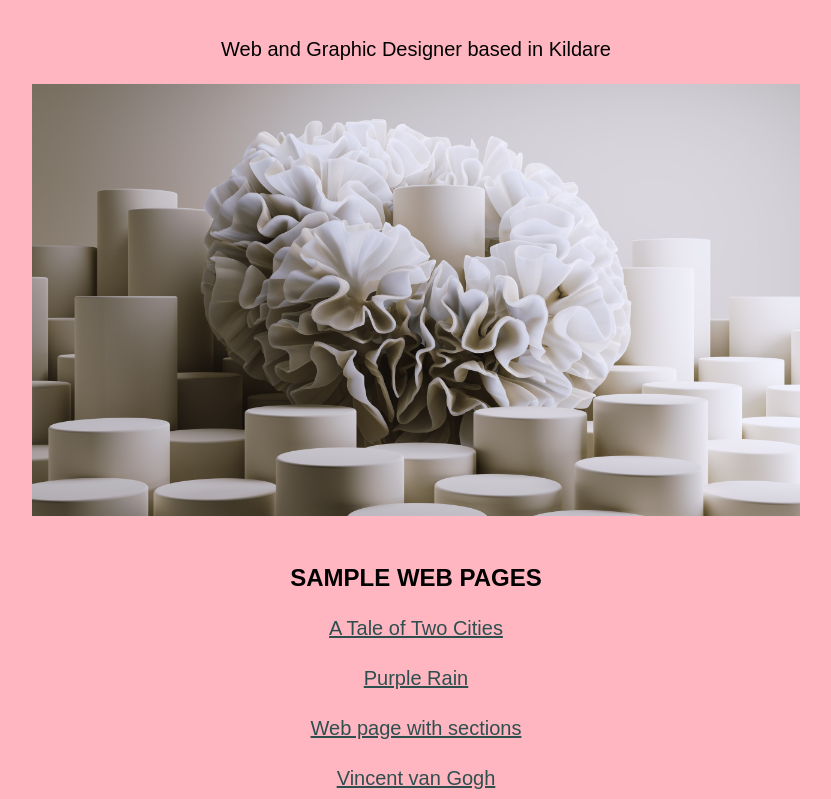
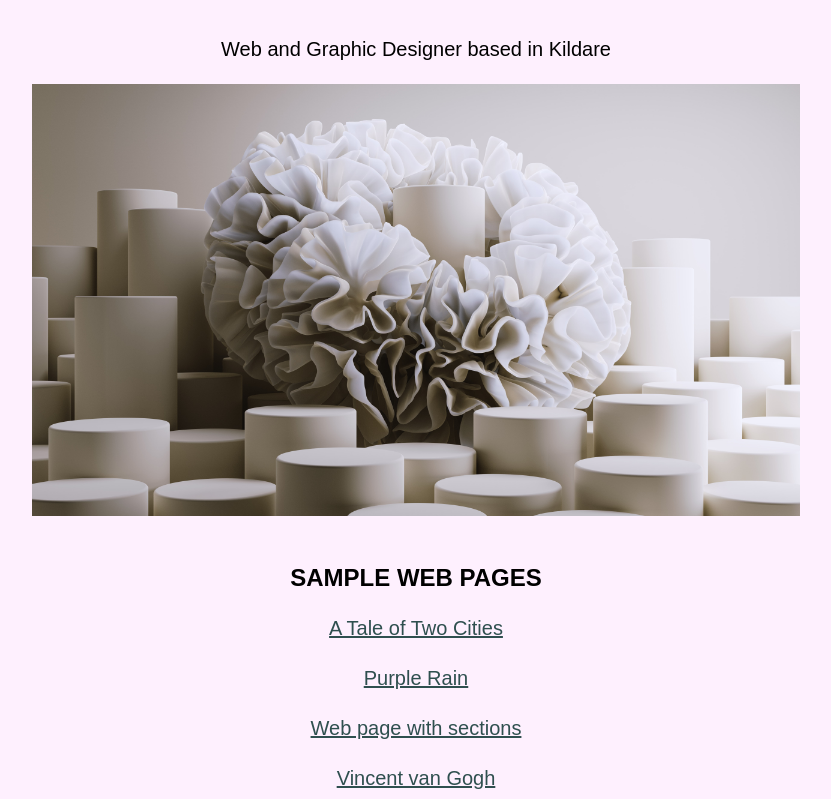
Before and after one commit to Kate-prx/kate-prx, a plain HTML site: page index.html in a window 1280 px wide. Shown: the part 221-1020 px from the top of the page, without its empty margins (224-1055 px from the left). Drawn offline with Linux system fonts and the light colour scheme.

Commit message:
Add files via upload

```diff
--- a/assets/css/global.css
+++ b/assets/css/global.css
@@ -1,5 +1,5 @@
 /*  ============= WEB BROWSER RESETS ============ */
-body { background-color: lightpink; }
+body { background-color: #fef0fe; }
 
 * { margin: 0; padding: 0; border: none }
 *, *::before, *::after { box-sizing: border-box }
```
